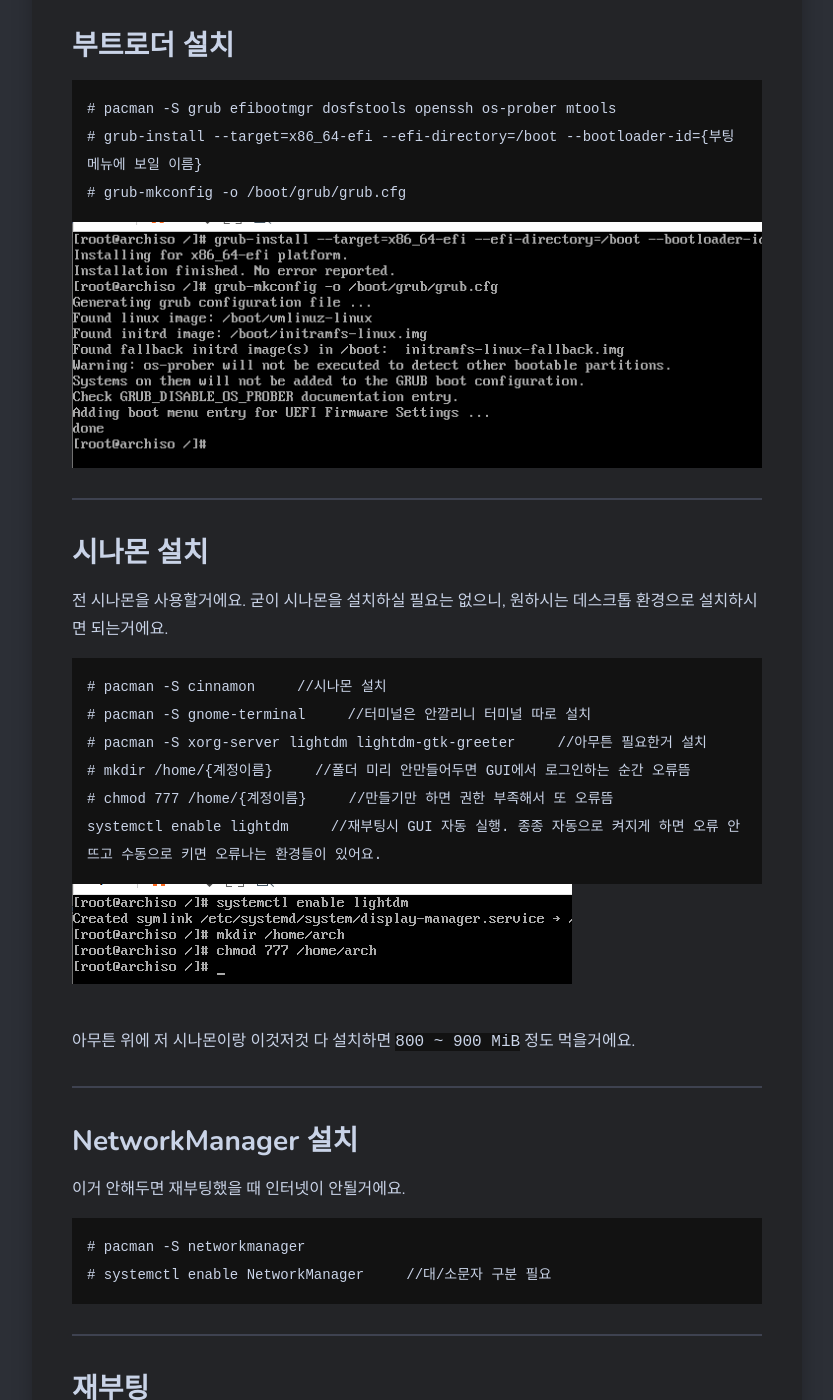
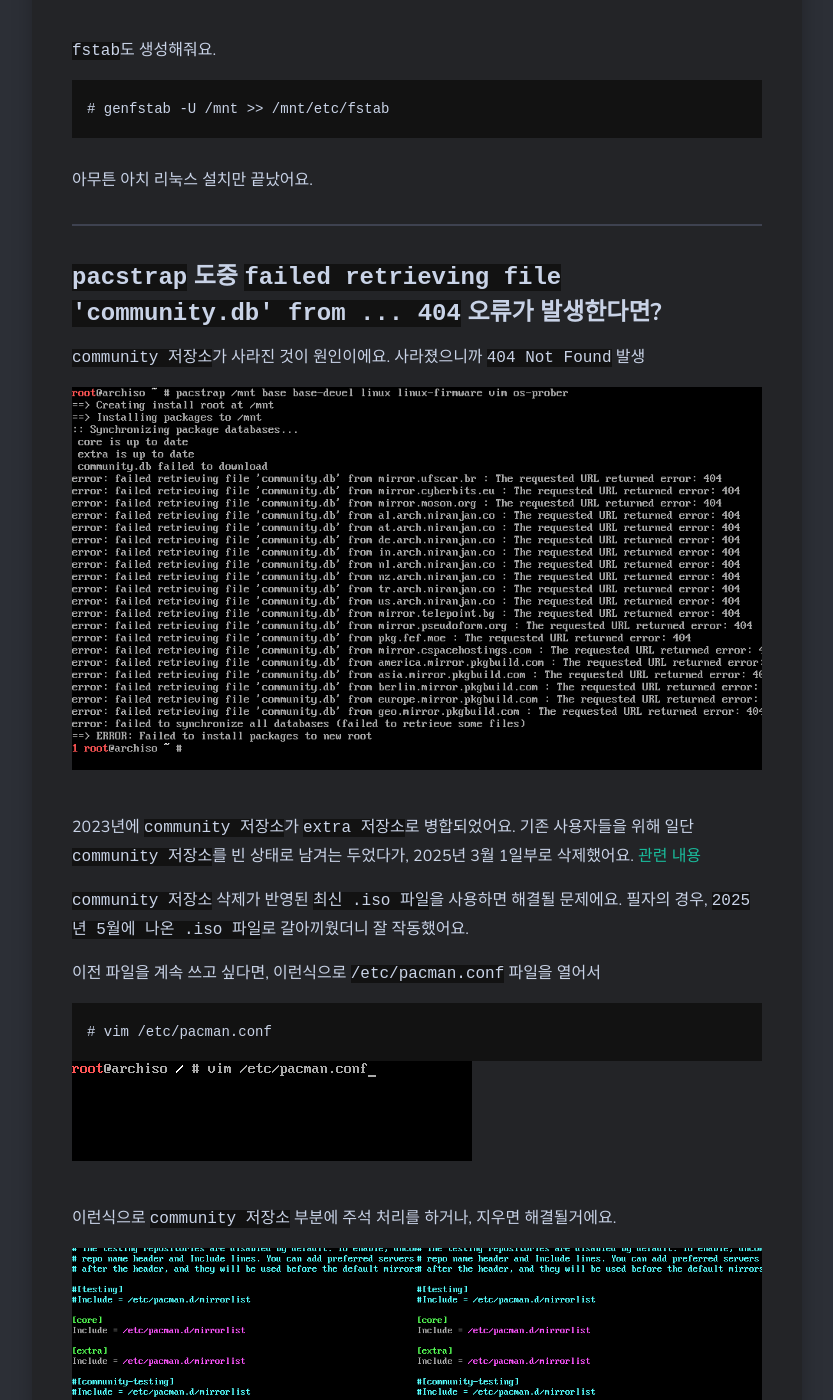
Before and after one commit to DarkTornado/blog, a Jekyll site: the page built from _posts/2023-03-17-arch-multi-boot.md, in a window 1280 px wide and 1400 px high, scrolled down 7262 px. Shown: the whole window, without its empty margins (23-856 px from the left). Built offline with Jekyll 4.4.1, drawn with Linux system fonts in a browser that asks for light colours; nearby versions of some CDN libraries; some of the changed text lies outside the part shown.

Commit message:
new info added

````diff
--- a/_posts/2023-03-17-arch-multi-boot.md
+++ b/_posts/2023-03-17-arch-multi-boot.md
@@ -42,6 +42,19 @@
 
 <br>
 `date` 명령어 같은거 확인해서 시간이 잘 맞나 확인해보라는 말을 들었던 적이 있어요
+
+***
+
+### `Ventoy`를 사용했는데, 부팅이 되지 않는다면?
+
+`can't access tty` 어쩌고 저쩌고 뜨면서 `아치 리눅스`가 부팅되지 않는다면,
+
+![image]({{site.url}}{{site.baseurl}}/assets/images/arch-multi-boot/22.png)
+
+<br>
+`Boot in normal mode` 대신 Boot in grub2 mode`로 부팅해보세요.
+
+![image]({{site.url}}{{site.baseurl}}/assets/images/arch-multi-boot/23.png)
 
 ***
 
@@ -157,6 +170,36 @@
 
 <br>
 아무튼 아치 리눅스 설치만 끝났어요.
+
+***
+
+### `pacstrap` 도중 `failed retrieving file 'community.db' from ... 404` 오류가 발생한다면?
+
+`community 저장소`가 사라진 것이 원인이에요.
+사라졌으니까 `404 Not Found` 발생
+
+![image]({{site.url}}{{site.baseurl}}/assets/images/arch-multi-boot/24.png)
+
+<br>
+2023년에 `community 저장소`가 `extra 저장소`로 병합되었어요.
+기존 사용자들을 위해 일단 `community 저장소`를 빈 상태로 남겨는 두었다가, 2025년 3월 1일부로 삭제했어요.
+[관련 내용](https://archlinux.org/news/cleaning-up-old-repositories/)
+
+`community 저장소` 삭제가 반영된 `최신 .iso 파일`을 사용하면 해결될 문제에요. 필자의 경우, `2025년 5월에 나온 .iso 파일`로 갈아끼웠더니 잘 작동했어요.
+
+이전 파일을 계속 쓰고 싶다면, 이런식으로 `/etc/pacman.conf` 파일을 열어서
+```
+# vim /etc/pacman.conf
+```
+![image]({{site.url}}{{site.baseurl}}/assets/images/arch-multi-boot/25.png)
+
+<br>
+이런식으로 `community 저장소` 부분에 주석 처리를 하거나, 지우면 해결될거에요.
+
+![image]({{site.url}}{{site.baseurl}}/assets/images/arch-multi-boot/26.png)
+
+<br>
+근데, 겁나구버전 사용하면 신뢰할 수 없다 어쩌고 뜨면서 작동하지 않을 수도 있으니, 어차피 최신 버전으로 갈아끼워야 할 수도 있어요.
 
 ***
 
````
Also changed, not shown: assets/images/arch-multi-boot/22.png (added), assets/images/arch-multi-boot/23.png (added), assets/images/arch-multi-boot/24.png (added), assets/images/arch-multi-boot/25.png (added), assets/images/arch-multi-boot/26.png (added).
